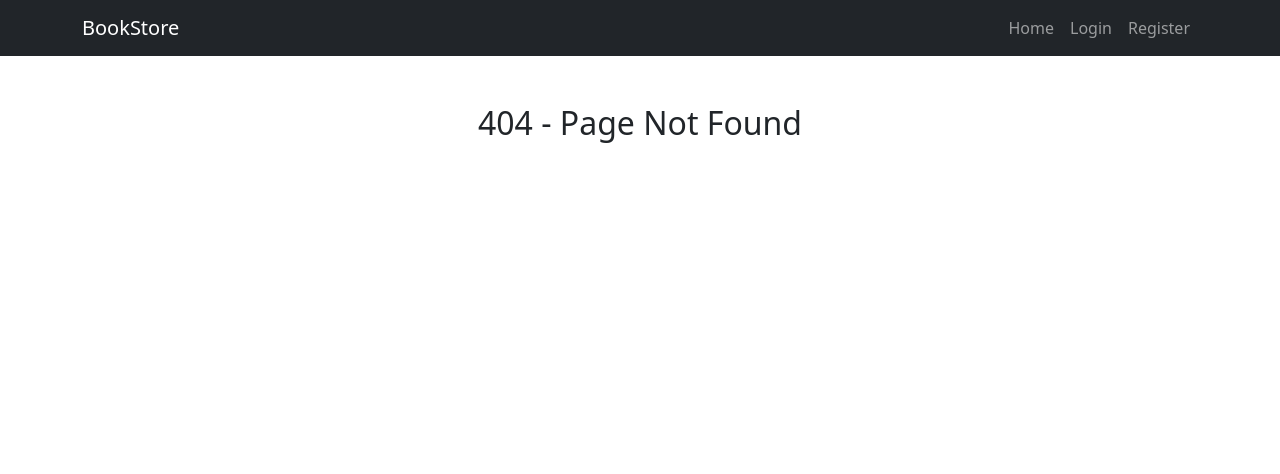
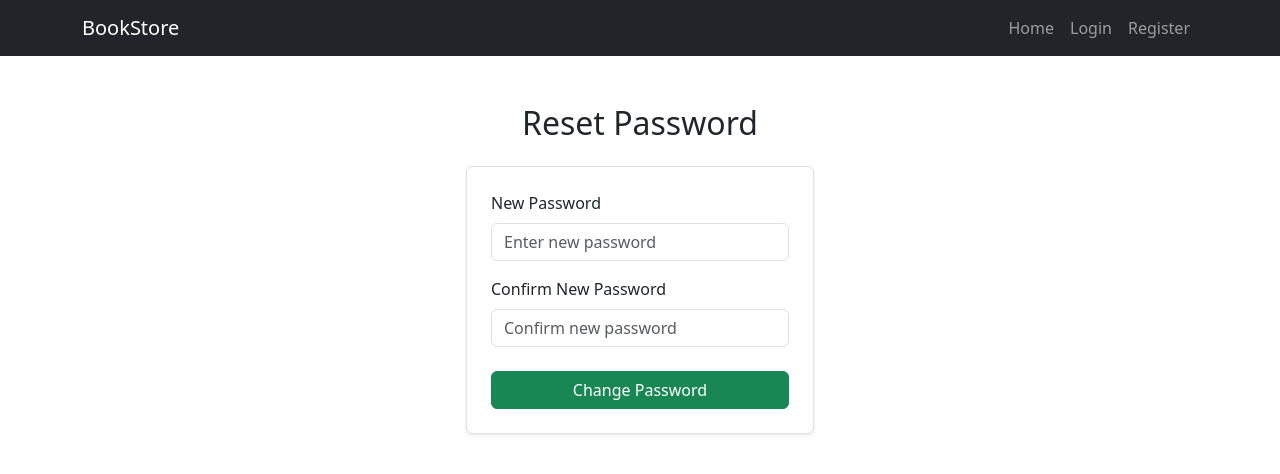
Before and after one commit to AbdulrahmanBassem/Book-Store-Buy-Sell-Books, a React (Vite) app in the folder client/: page /reset-password/1 in a window 1280 px wide. Before the commit this address had no page. Shown: the top 474 px of the page. Built offline with nearby package versions, Linux system fonts and the light colour scheme.

Commit message:
feat: add ForgotPassword and ResetPassword pages with routing

```diff
--- a/client/src/App.jsx
+++ b/client/src/App.jsx
@@ -19,6 +19,8 @@ import { EditBook } from "./pages/EditBook";
 import { PurchaseHistory } from "./pages/PurchaseHistory";
 import { MyBooks } from "./pages/MyBooks";
 import { Profile } from "./pages/Profile";
+import { ForgotPassword } from "./pages/ForgotPassword";
+import { ResetPassword } from "./pages/ResetPassword";
 
 // Utils
 import { api } from "./apis/api";
@@ -65,6 +67,8 @@ export default function App() {
               <Route path="/login" element={<Login />} />
               <Route path="/register" element={<Register />} />
               <Route path="/verify-otp" element={<VerifyOTP />} />
+              <Route path="/forgot-password" element={<ForgotPassword />} />
+              <Route path="/reset-password/:token" element={<ResetPassword />} />
 
             </>
           )}
--- /dev/null
+++ b/client/src/pages/ForgotPassword.jsx
@@ -0,0 +1,64 @@
+import { useRef, useState } from "react";
+import { Button, Form, Container } from "react-bootstrap";
+import toast from "react-hot-toast";
+import { api } from "../apis/api";
+import { errorHandler } from "../utils/errorHandler";
+import { Loading } from "../components/Loading/Loading";
+
+export const ForgotPassword = () => {
+  const [loading, setLoading] = useState(false);
+  const emailRef = useRef();
+
+  async function handleForgotPassword(e) {
+    e.preventDefault();
+    setLoading(true);
+
+    try {
+      const data = {
+        email: emailRef.current.value,
+      };
+
+      const response = await api.post("/api/auth/forgot-password", data);
+
+      toast.success(response.data.message);
+
+      // Clear input
+      emailRef.current.value = "";
+    } catch (error) {
+      errorHandler(error);
+    } finally {
+      setLoading(false);
+    }
+  }
+
+  if (loading) return <Loading />;
+
+  return (
+    <Container className="my-5">
+      <div className="row justify-content-center">
+        <div className="col-md-6 col-lg-4">
+          <h2 className="text-center mb-4">Forgot Password</h2>
+          <p className="text-center text-muted mb-4">
+            Enter your email address and we'll send you a link to reset your password.
+          </p>
+
+          <Form onSubmit={handleForgotPassword} className="border p-4 rounded shadow-sm bg-white">
+            <Form.Group className="mb-4">
+              <Form.Label>Email Address</Form.Label>
+              <Form.Control
+                type="email"
+                placeholder="Enter your email"
+                ref={emailRef}
+                required
+              />
+            </Form.Group>
+
+            <Button variant="primary" type="submit" className="w-100">
+              Send Reset Link
+            </Button>
+          </Form>
+        </div>
+      </div>
+    </Container>
+  );
+};
--- /dev/null
+++ b/client/src/pages/ResetPassword.jsx
@@ -0,0 +1,85 @@
+import { useRef, useState } from "react";
+import { Button, Form, Container } from "react-bootstrap";
+import { useNavigate, useParams } from "react-router-dom";
+import toast from "react-hot-toast";
+import { api } from "../apis/api";
+import { errorHandler } from "../utils/errorHandler";
+import { Loading } from "../components/Loading/Loading";
+
+export const ResetPassword = () => {
+  const { token } = useParams();
+  const navigate = useNavigate();
+
+  const [loading, setLoading] = useState(false);
+  const passwordRef = useRef();
+  const confirmPasswordRef = useRef();
+
+  async function handleResetPassword(e) {
+    e.preventDefault();
+    setLoading(true);
+
+    const password = passwordRef.current.value;
+    const confirmPassword = confirmPasswordRef.current.value;
+
+    if (password !== confirmPassword) {
+      toast.error("Passwords do not match");
+      setLoading(false);
+      return;
+    }
+
+    try {
+      const data = {
+        token,
+        password,
+      };
+
+      const response = await api.post("/api/auth/reset-password", data);
+
+      toast.success(response.data.message);
+      navigate("/login");
+    } catch (error) {
+      errorHandler(error);
+    } finally {
+      setLoading(false);
+    }
+  }
+
+  if (loading) return <Loading />;
+
+  return (
+    <Container className="my-5">
+      <div className="row justify-content-center">
+        <div className="col-md-6 col-lg-4">
+          <h2 className="text-center mb-4">Reset Password</h2>
+
+          <Form onSubmit={handleResetPassword} className="border p-4 rounded shadow-sm bg-white">
+            <Form.Group className="mb-3">
+              <Form.Label>New Password</Form.Label>
+              <Form.Control
+                type="password"
+                placeholder="Enter new password"
+                ref={passwordRef}
+                required
+                minLength={6}
+              />
+            </Form.Group>
+
+            <Form.Group className="mb-4">
+              <Form.Label>Confirm New Password</Form.Label>
+              <Form.Control
+                type="password"
+                placeholder="Confirm new password"
+                ref={confirmPasswordRef}
+                required
+              />
+            </Form.Group>
+
+            <Button variant="success" type="submit" className="w-100">
+              Change Password
+            </Button>
+          </Form>
+        </div>
+      </div>
+    </Container>
+  );
+};
```
Also changed, not shown: client/src/pages/Profile.jsx (+2 -9 lines).
